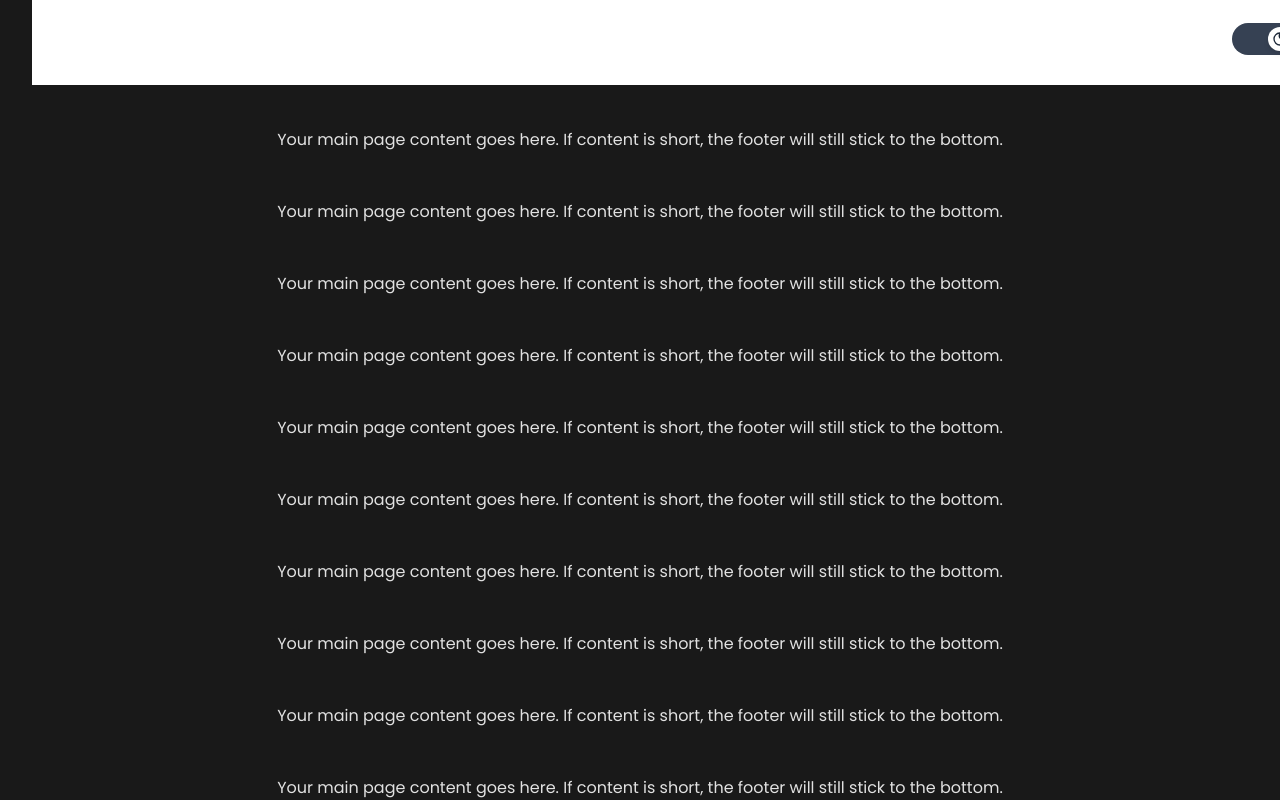
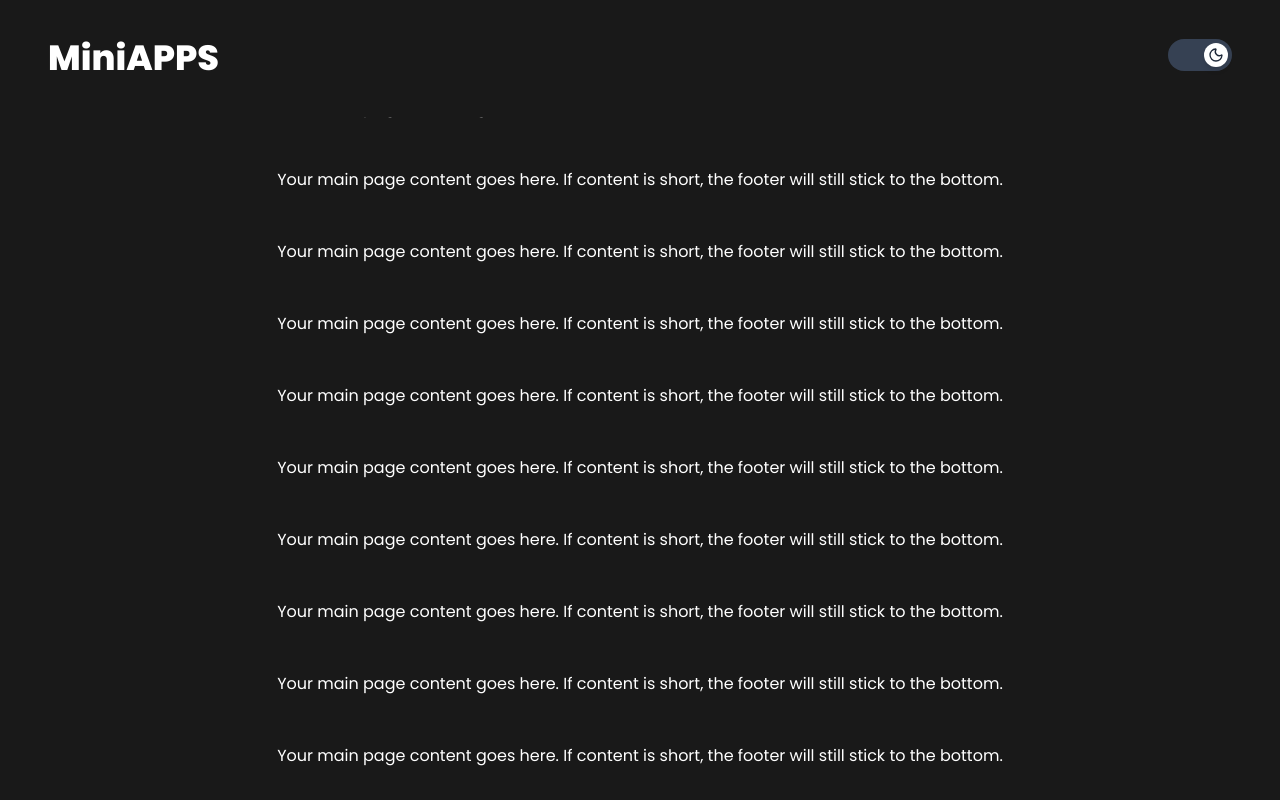
Before and after one commit to AjayGhimire1998/camcominiapps, a React (Vite) app: page / in a window 1280 px wide. Shown: the top 800 px of the page. Built offline with nearby package versions, Linux system fonts and the light colour scheme.

Commit message:
darkmode

```diff
--- a/src/App.css
+++ b/src/App.css
@@ -1,7 +1,5 @@
 #root {
-  max-width: 1280px;
   margin: 0 auto;
-  padding: 2rem;
   text-align: center;
   display: flex;
   flex-direction: column;
--- a/src/App.jsx
+++ b/src/App.jsx
@@ -5,11 +5,13 @@ import Home from "./pages/Home/Home";
 import { DarkModeProvider } from "./contexts/DarkModeContext";
 function App() {
   return (
-    <DarkModeProvider>
-      <Header />
-      <Home />
-      <Footer />
-    </DarkModeProvider>
+    <div className="dark:bg-[#191919] dark:text-white">
+      <DarkModeProvider>
+        <Header />
+        <Home />
+        <Footer />
+      </DarkModeProvider>
+    </div>
   );
 }
 
--- a/src/index.css
+++ b/src/index.css
@@ -7,8 +7,8 @@
   font-weight: 400;
 
   /* color-scheme: light dark; */
-  color: rgba(255, 255, 255, 0.87);
-  background-color: #191919;
+  /* color: rgba(255, 255, 255, 0.87);
+  background-color: #191919; */
 
   font-synthesis: none;
   text-rendering: optimizeLegibility;
--- a/src/layouts/Header.jsx
+++ b/src/layouts/Header.jsx
@@ -4,7 +4,7 @@ import { DarkModeContext } from "../contexts/DarkModeContext";
 
 const Header = () => {
   return (
-    <header className="top-0 p-4 fixed w-full max-w-7xl bg-[#191919] dark:bg-white flex justify-between items-center z-50 ">
+    <header className="top-0 pl-12 pr-12 pt-8 pb-8 max-w-7xl fixed w-full  bg-white dark:bg-[#191919] dark:text-white flex justify-between items-center align-middle z-50 ">
       <div>
         <h2 className="font-extrabold text-[35px]">MiniAPPS</h2>
       </div>
--- a/src/ui/DarkModeToggle.jsx
+++ b/src/ui/DarkModeToggle.jsx
@@ -8,7 +8,7 @@ const DarkModeToggle = () => {
     <button
       onClick={toggleMode}
       className={`relative inline-flex h-8 w-16 items-center rounded-full transition-colors duration-300 ${
-        darkMode ? "bg-gray-700" : "bg-gray-300"
+        darkMode ? "bg-gray-700" : "bg-gray-900"
       }`}
     >
       <span
```
